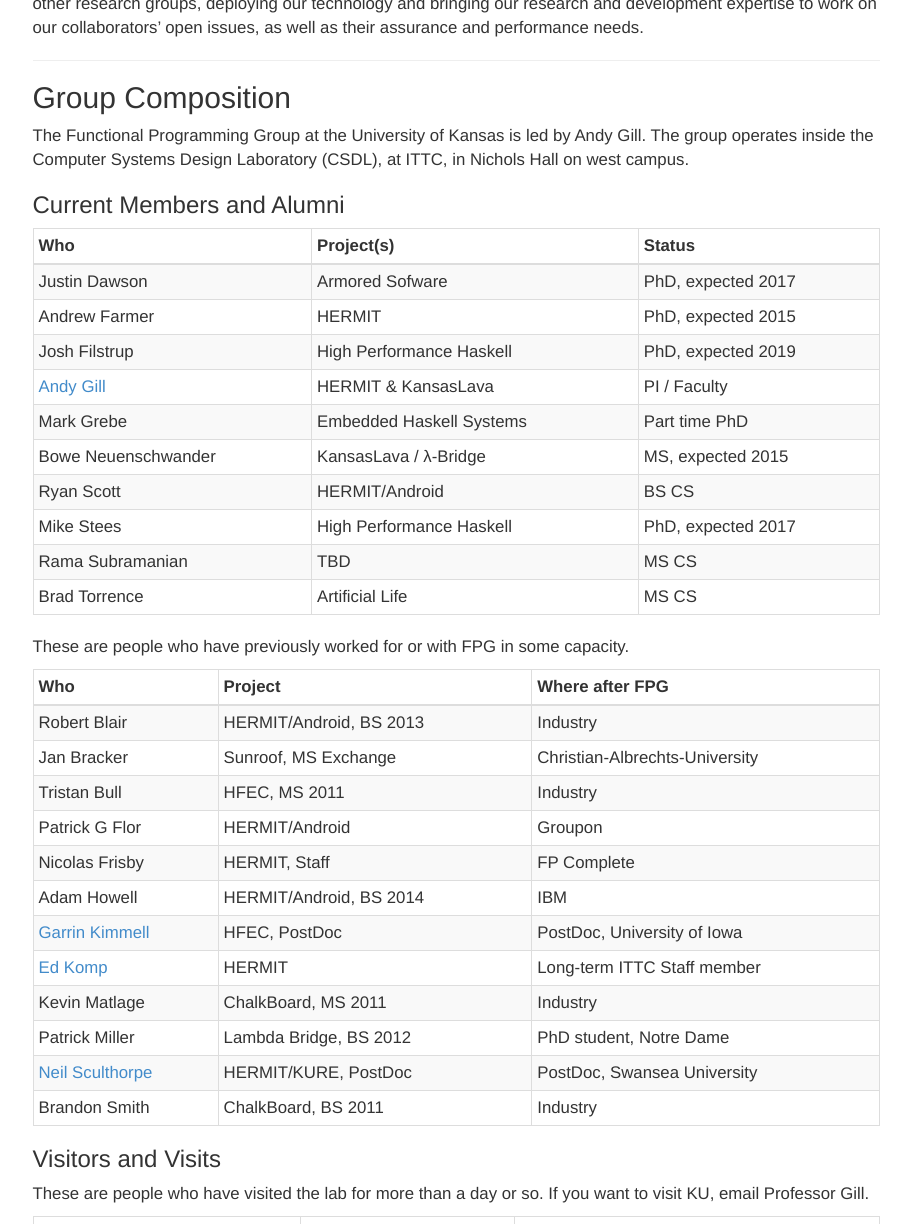
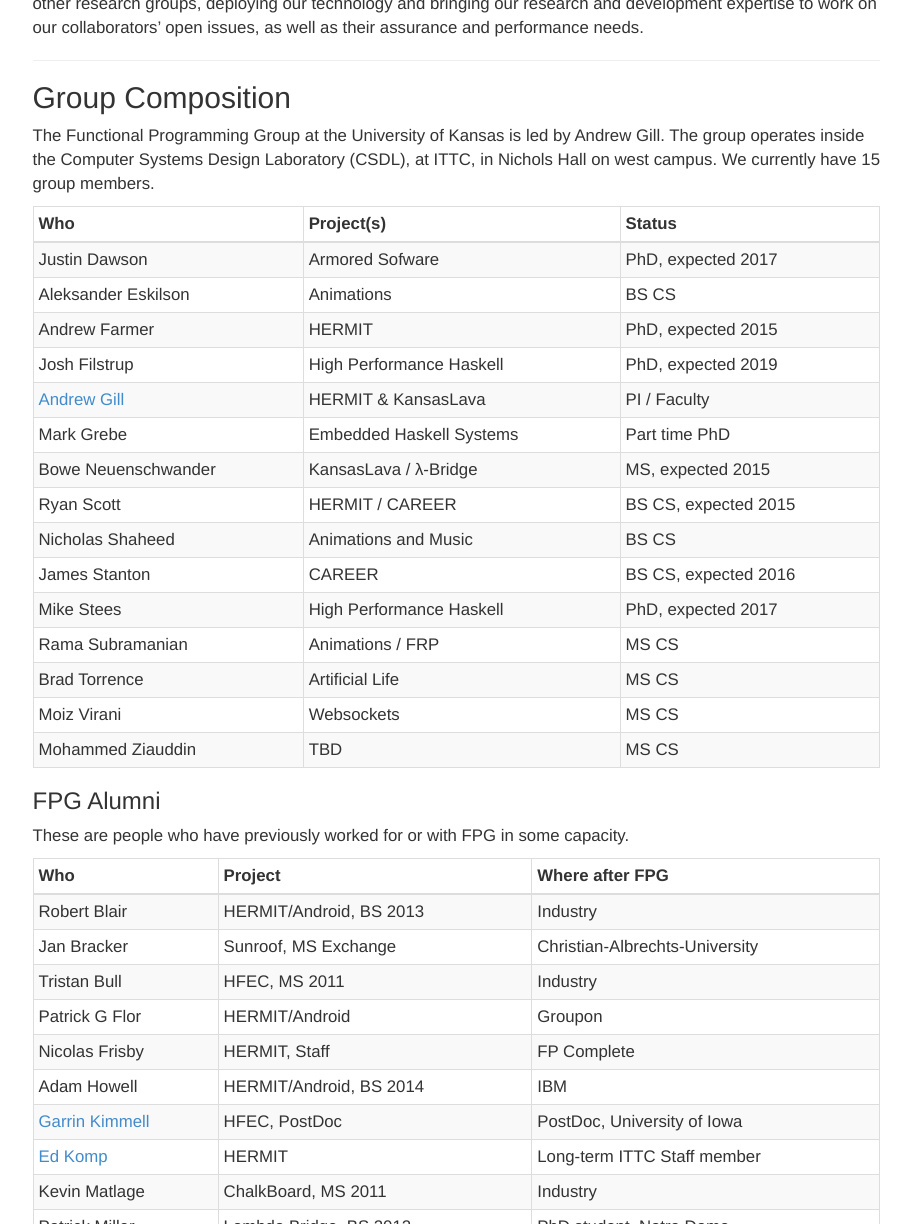
Before and after one commit to ku-fpg/ku-fpg.github.io, a Jekyll site: the page built from index.md, in a window 1280 px wide and 1400 px high, cut to the strip 176-1400 px from the top of the window. Shown: the whole strip, without its empty margins (330-1241 px from the left). Built offline with Jekyll 4.4.1, drawn with Linux system fonts in a browser that asks for light colours.

Commit message:
Fixing layout of current members

```diff
--- a/index.md
+++ b/index.md
@@ -19,25 +19,30 @@ needs.
 ## Group Composition
 
 The Functional Programming Group at the University of Kansas
-is led by Andy Gill.
+is led by Andrew Gill.
 The group operates inside the Computer Systems Design Laboratory (CSDL), at
-ITTC, in Nichols Hall on west campus.
+ITTC, in Nichols Hall on west campus. We currently have 15 group members.
 
 
-### Current Members and Alumni
-
-Who                                                             | Project(s)                      | Status
+Who                                     | Project(s)                      | Status
 :---------------------------------------|:--------------------------------|:------------------
 Justin Dawson				| Armored Sofware		  | PhD, expected 2017
+Aleksander Eskilson			| Animations			  | BS CS
 Andrew Farmer                           | HERMIT                          | PhD, expected 2015
 Josh Filstrup				| High Performance Haskell 	  | PhD, expected 2019
-[Andy Gill](/users/andygill)            | HERMIT &amp; KansasLava         | PI / Faculty
+[Andrew Gill](/users/andygill)          | HERMIT &amp; KansasLava         | PI / Faculty
 Mark Grebe				| Embedded Haskell Systems	  | Part time PhD
 Bowe Neuenschwander                     | KansasLava / &lambda;-Bridge    | MS, expected 2015
-Ryan Scott                              | HERMIT/Android                  | BS CS
+Ryan Scott                              | HERMIT / CAREER		  | BS CS, expected 2015
+Nicholas Shaheed			| Animations and Music		  | BS CS
+James Stanton				| CAREER			  | BS CS, expected 2016
 Mike Stees                              | High Performance Haskell        | PhD, expected 2017
-Rama Subramanian                        | TBD                             | MS CS
+Rama Subramanian                        | Animations / FRP                | MS CS
 Brad Torrence                           | Artificial Life                 | MS CS
+Moiz Virani				| Websockets 			  | MS CS
+Mohammed Ziauddin			| TBD	     			  | MS CS
+
+### FPG Alumni
 
 These are people who have previously worked for or with FPG in some capacity.
 
```
